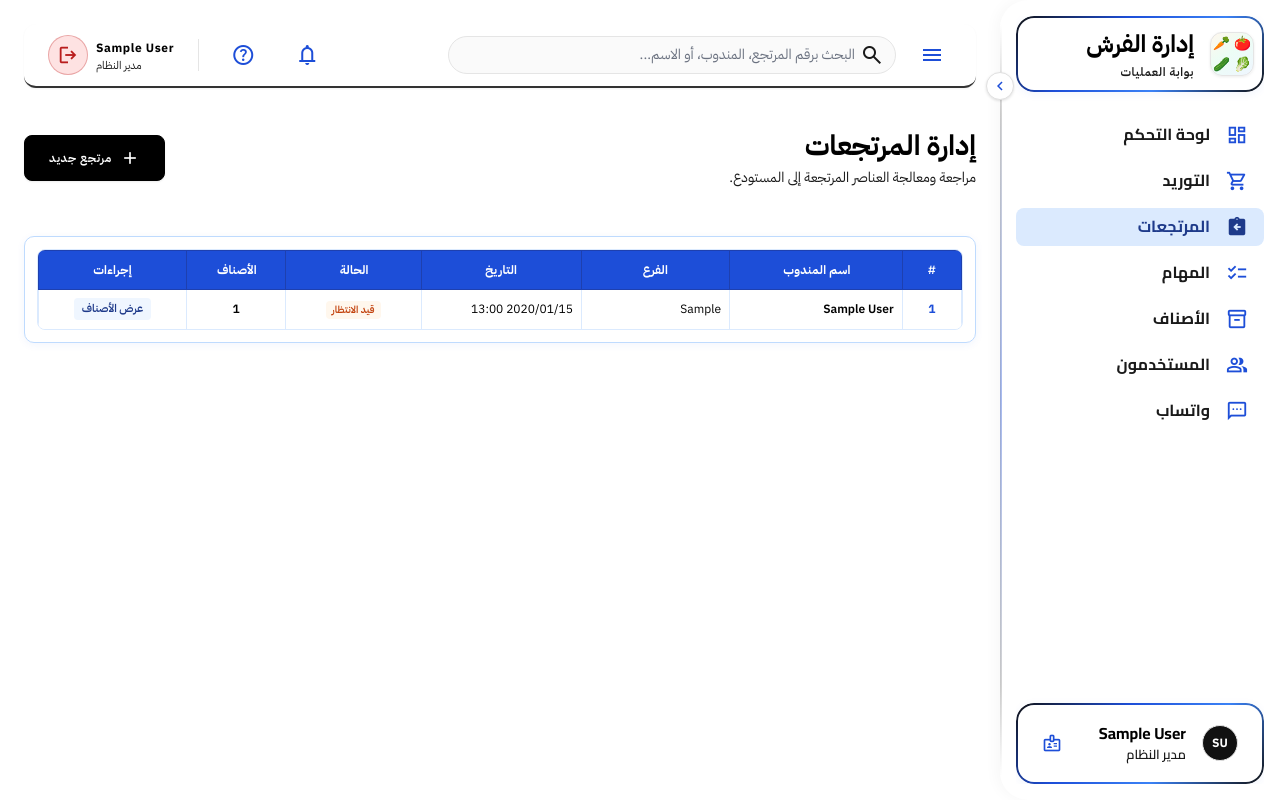
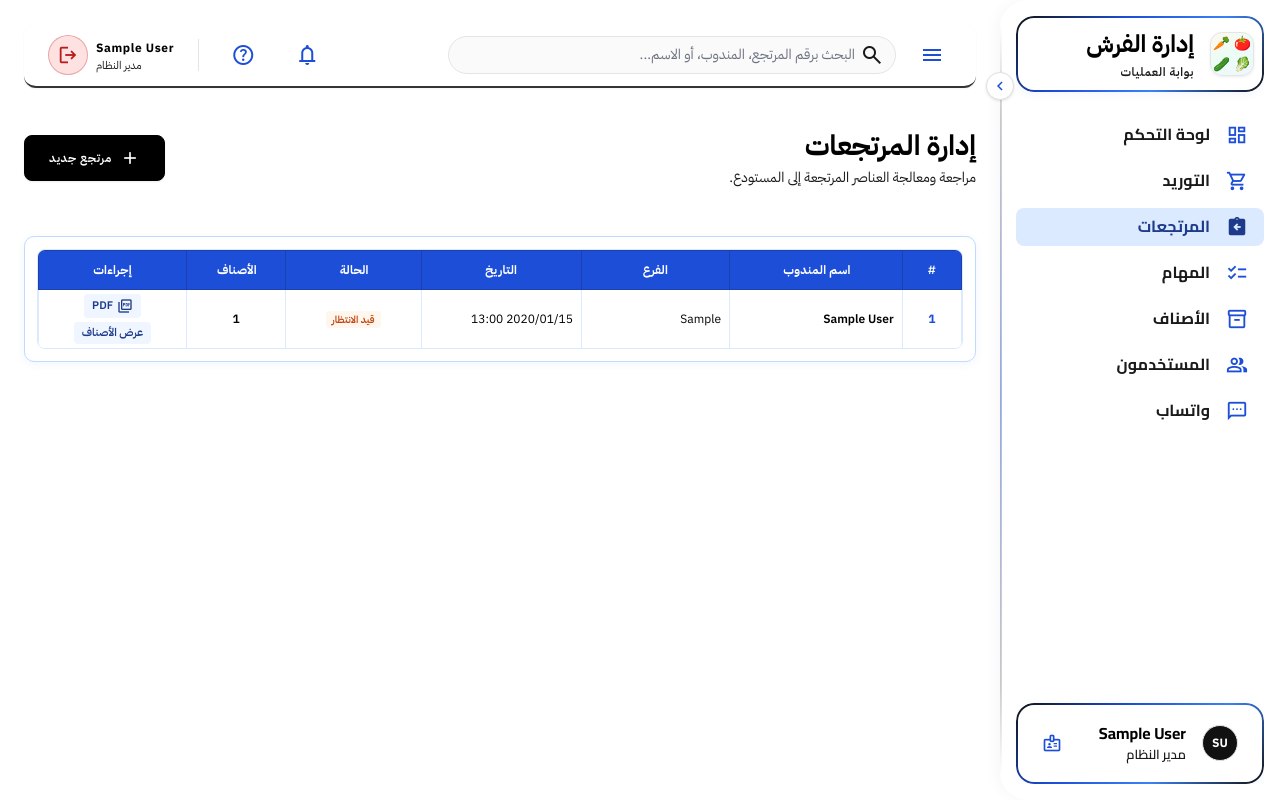
Before and after one commit to Haroon2030/fresh, a Django app: page /returns/ in a window 1280 px wide. Run offline with Django 5.2, Linux system fonts and the light colour scheme; a user stored in the database is signed in; tables that the repository leaves empty hold one stand-in row (values such as "Sample post"); some libraries are stand-ins or nearby versions.

Commit message:
Add downloadable return PDF via WhatsApp link and in-app download buttons.

```diff
--- a/ops/models.py
+++ b/ops/models.py
@@ -88,6 +88,13 @@ class ReturnBatch(models.Model):
         verbose_name='المندوب',
     )
     branch = models.CharField(max_length=150, verbose_name='الفرع')
+    public_token = models.CharField(
+        max_length=64,
+        unique=True,
+        editable=False,
+        blank=True,
+        verbose_name='رمز تحميل PDF',
+    )
     created_by = models.ForeignKey(
         settings.AUTH_USER_MODEL,
         on_delete=models.PROTECT,
@@ -105,10 +112,16 @@ class ReturnBatch(models.Model):
     def __str__(self):
         return self.return_number
 
+    def ensure_public_token(self):
+        if not self.public_token:
+            import secrets
+            self.public_token = secrets.token_urlsafe(24)
+
     def save(self, *args, **kwargs):
         if not self.return_number:
             last = ReturnBatch.objects.aggregate(Max('id'))['id__max'] or 0
             self.return_number = f'#RET-{last + 1:04d}'
+        self.ensure_public_token()
         super().save(*args, **kwargs)
 
     @property
--- a/ops/urls.py
+++ b/ops/urls.py
@@ -13,6 +13,8 @@ urlpatterns = [
     path('supply/<int:pk>/reject/', views.supply_reject, name='supply_reject'),
     path('returns/', views.returns_list, name='returns'),
     path('returns/create/', views.return_create, name='return_create'),
+    path('returns/batch/<int:pk>/pdf/', views.return_batch_pdf, name='return_batch_pdf'),
+    path('returns/p/<str:token>/pdf/', views.return_batch_pdf_public, name='return_batch_pdf_public'),
     path('returns/items/<int:pk>/update/', views.return_item_update, name='return_item_update'),
     path('returns/<int:pk>/authorize/', views.return_rep_authorize, name='return_authorize'),
     path('returns/<int:pk>/rep-reject/', views.return_rep_reject, name='return_rep_reject'),
--- a/ops/views.py
+++ b/ops/views.py
@@ -8,7 +8,7 @@ from django.contrib.auth import get_user_model
 from django.contrib.auth.decorators import login_required
 from django.core.paginator import Paginator
 from django.db.models import Q
-from django.http import JsonResponse
+from django.http import HttpResponse, JsonResponse
 from django.shortcuts import get_object_or_404, redirect, render
 from django.urls import reverse
 from django.utils import timezone
@@ -16,6 +16,7 @@ from django.views.decorators.http import require_http_methods, require_POST
 
 from .forms import TaskForm
 from .models import CatalogItem, ReturnBatch, ReturnRequest, SupplyOrder, Task, WhatsAppRoleContact
+from .pdf_docs import build_return_batch_pdf
 from .whatsapp import (
     collect_notify_phones,
     connection_state,
@@ -442,15 +443,56 @@ def return_create(request):
         request,
         f'تم حفظ ملف المرتجع {batch.return_number} بـ {len(rows)} صنف.',
     )
-    wa = notify_return_batch_saved(batch, actor=request.user)
+    # Ensure PDF token exists before WhatsApp (for download link)
+    batch.ensure_public_token()
+    if not batch.public_token:
+        batch.save(update_fields=['public_token'])
+    wa = notify_return_batch_saved(batch, actor=request.user, request=request)
     if wa.get('sent'):
         extra = ''
         if wa.get('rep_notified'):
             extra = ' (شمل تنبيه المندوب للمتابعة والتعميد)'
-        messages.info(request, f'تم إرسال واتساب+PDF إلى {wa["sent"]} مستلم{extra}.')
+        messages.info(request, f'تم إرسال واتساب مع ملف PDF إلى {wa["sent"]} مستلم{extra}.')
     elif wa.get('error'):
         messages.warning(request, f'واتساب: {wa["error"]}')
     return _redirect_returns(batch.pk)
+
+
+def _pdf_http_response(pdf_bytes: bytes, filename: str) -> HttpResponse:
+    response = HttpResponse(pdf_bytes, content_type='application/pdf')
+    # ASCII-safe filename for Content-Disposition
+    safe = (filename or 'return.pdf').replace('"', '')
+    response['Content-Disposition'] = f'attachment; filename="{safe}"'
+    response['Content-Length'] = str(len(pdf_bytes))
+    return response
+
+
+@login_required
+def return_batch_pdf(request, pk):
+    """Download return batch as PDF (logged-in users with access)."""
+    batch = get_object_or_404(
+        _return_batch_queryset(request.user).prefetch_related('items'),
+        pk=pk,
+    )
+    try:
+        pdf_bytes, filename = build_return_batch_pdf(batch)
+    except Exception:
+        messages.error(request, 'تعذّر إنشاء ملف PDF.')
+        return redirect('ops:returns')
+    return _pdf_http_response(pdf_bytes, filename)
+
+
+@require_http_methods(['GET'])
+def return_batch_pdf_public(request, token):
+    """Public PDF download via token (shared on WhatsApp)."""
+    batch = get_object_or_404(
+        ReturnBatch.objects.select_related(
+            'representative', 'created_by'
+        ).prefetch_related('items'),
+        public_token=token,
+    )
+    pdf_bytes, filename = build_return_batch_pdf(batch)
+    return _pdf_http_response(pdf_bytes, filename)
 
 
 @login_required
--- a/ops/whatsapp.py
+++ b/ops/whatsapp.py
@@ -600,8 +600,9 @@ def notify_with_pdf(
         if dest:
             text = f"{message}\nإلى: {dest}"
         short_caption = f"المرفق الرسمي: {filename}"
+        # Send PDF first so recipient can download the file, then the details text
+        ok_pdf = send_document(phone, pdf_bytes, filename=filename, caption=short_caption)
         ok_text = send_text(phone, text)
-        ok_pdf = send_document(phone, pdf_bytes, filename=filename, caption=short_caption)
         if ok_text or ok_pdf:
             sent += 1
 
--- a/templates/ops/returns.html
+++ b/templates/ops/returns.html
@@ -73,7 +73,13 @@
                 </td>
                 <td class="cell-center cell-strong">{{ batch.items.all|length }}</td>
                 <td class="cell-action" onclick="event.stopPropagation()">
-                    <button type="button" class="act-btn act-ok" data-open-batch="{{ batch.pk }}">عرض الأصناف</button>
+                    <div class="flex flex-wrap gap-1 justify-center">
+                        <a href="{% url 'ops:return_batch_pdf' batch.pk %}" class="act-btn act-ok" title="تحميل PDF">
+                            <span class="material-symbols-outlined text-[16px] text-inherit">picture_as_pdf</span>
+                            PDF
+                        </a>
+                        <button type="button" class="act-btn act-ok" data-open-batch="{{ batch.pk }}">عرض الأصناف</button>
+                    </div>
                 </td>
             </tr>
             {% empty %}
@@ -190,10 +196,16 @@
                     {{ batch.representative.display_name }} · {{ batch.branch }} · {{ batch.created_at|date:"Y/m/d H:i" }}
                 </p>
             </div>
-            <button type="button" class="text-on-surface-variant hover:bg-surface-container-low p-sm rounded-full close-batch-modal"
-                    data-close-batch="{{ batch.pk }}">
-                <span class="material-symbols-outlined">close</span>
-            </button>
+            <div class="flex items-center gap-sm shrink-0">
+                <a href="{% url 'ops:return_batch_pdf' batch.pk %}" class="act-btn act-ok">
+                    <span class="material-symbols-outlined text-[16px] text-inherit">download</span>
+                    تحميل PDF
+                </a>
+                <button type="button" class="text-on-surface-variant hover:bg-surface-container-low p-sm rounded-full close-batch-modal"
+                        data-close-batch="{{ batch.pk }}">
+                    <span class="material-symbols-outlined">close</span>
+                </button>
+            </div>
         </div>
         <div class="p-lg overflow-y-auto flex flex-col gap-md">
             {% for item in batch.items.all %}
```
Also changed, not shown: ops/notify_ops.py (+32 -9 lines), ops/migrations/0012_returnbatch_public_token.py (added).
